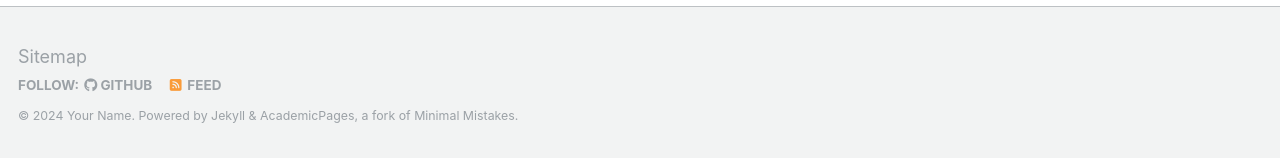
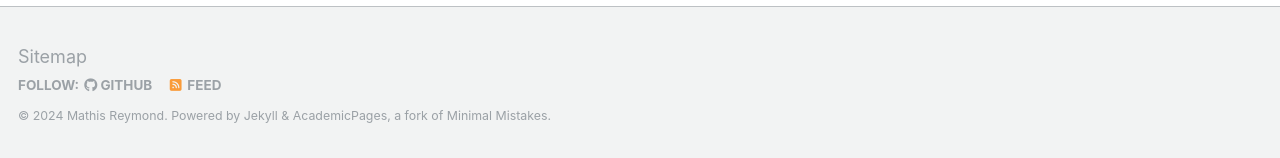
Before and after one commit to Mathisnplus1/mathisnplus1.github.io, a Jekyll site: the page built from _pages/about.md, in a window 1280 px wide and 900 px high, scrolled down 2660 px. Shown: the part 739-897 px from the top of the window. Built offline with Jekyll 4.4.1, drawn with Linux system fonts in a browser that asks for light colours; some web fonts are replaced.

Commit message:
First update

```diff
--- a/_config.yml
+++ b/_config.yml
@@ -10,7 +10,7 @@
 locale                   : "en-US"
 title                    : "Your Name / Site Title"
 title_separator          : "-"
-name                     : &name "Your Name"
+name                     : &name "Mathis Reymond"
 description              : &description "personal description"
 url                      : https://academicpages.github.io # the base hostname & protocol for your site e.g. "https://mmistakes.github.io"
 baseurl                  : "" # the subpath of your site, e.g. "/blog"
```
